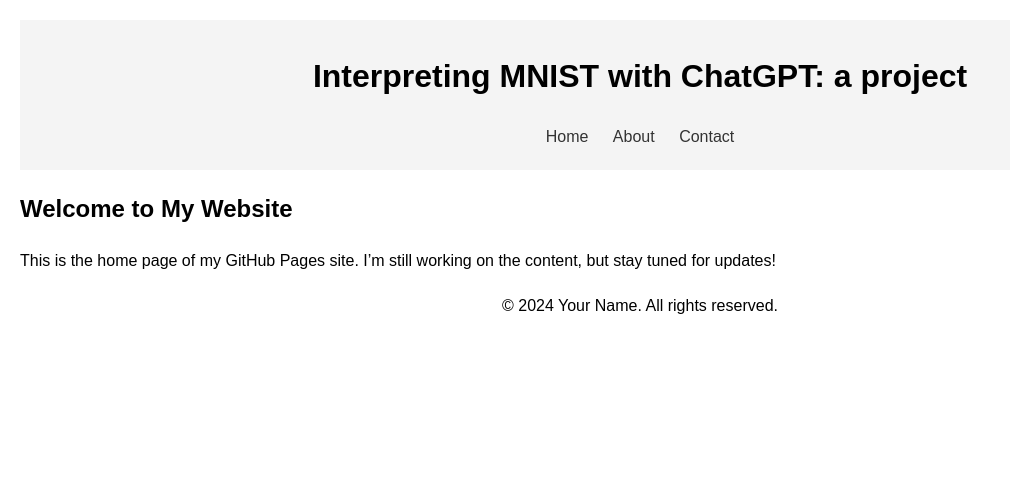
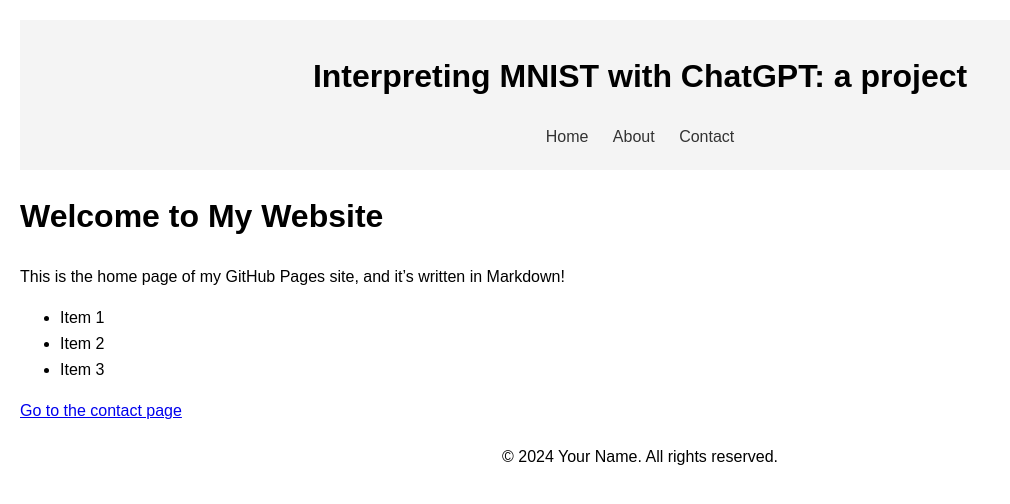
Before and after one commit to Arkleseisure/Arkleseisure.github.io, a Jekyll site: the page built from index.md, in a window 1280 px wide. Shown: the top 504 px of the page, without its empty margins (0-1010 px from the left). Built offline with Jekyll 4.4.1, drawn with Linux system fonts in a browser that asks for light colours.

Commit message:
Update index.md

```diff
--- a/index.md
+++ b/index.md
@@ -1,8 +1,14 @@
 ---
 layout: default
 title: Home
-description: "Welcome to my website"
 ---
 
-<h2>Welcome to My Website</h2>
-<p>This is the home page of my GitHub Pages site. I’m still working on the content, but stay tuned for updates!</p>
+# Welcome to My Website
+
+This is the home page of my GitHub Pages site, and it’s written in Markdown!
+
+- Item 1
+- Item 2
+- Item 3
+
+[Go to the contact page](contact.html)
```
